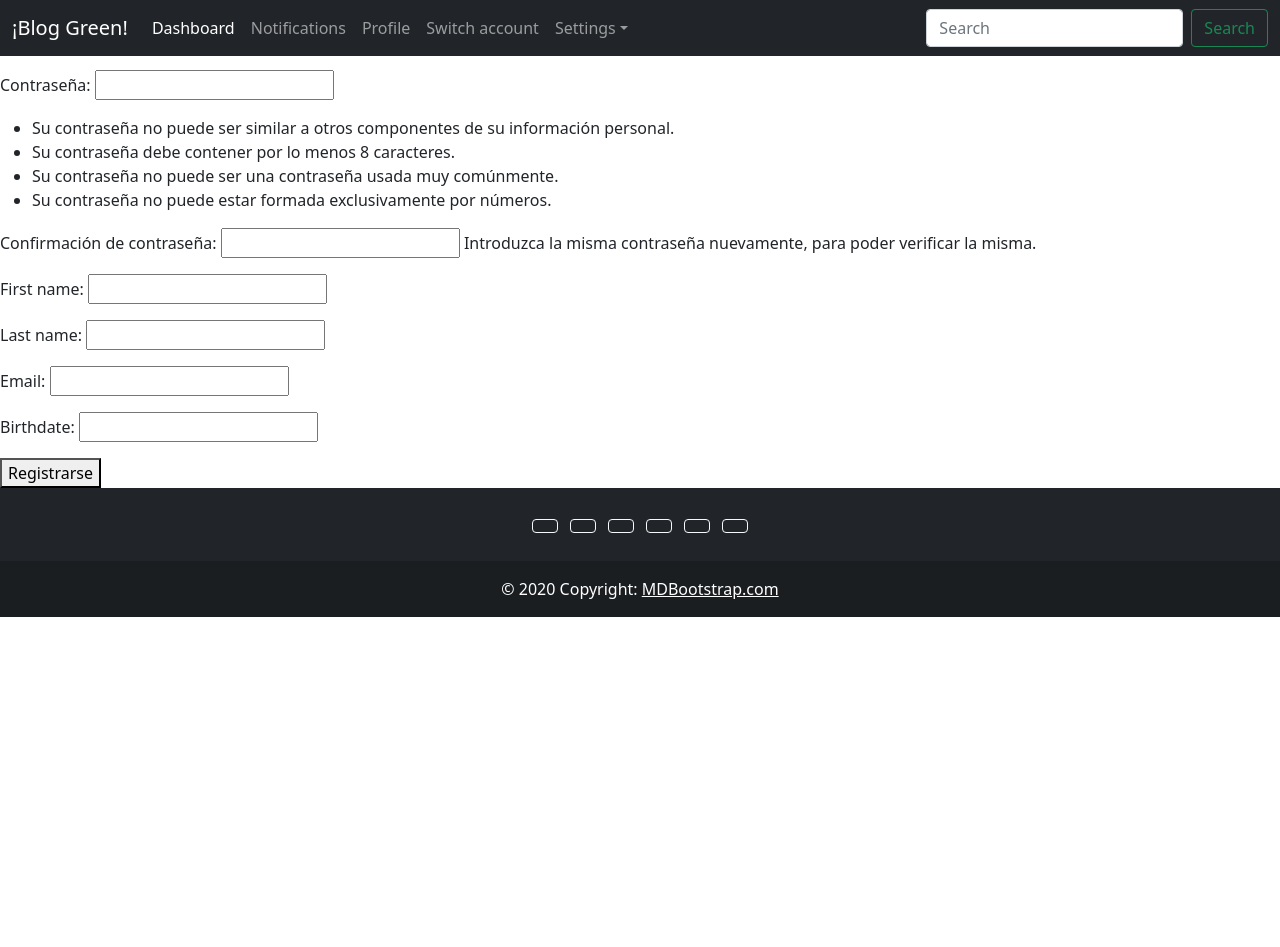
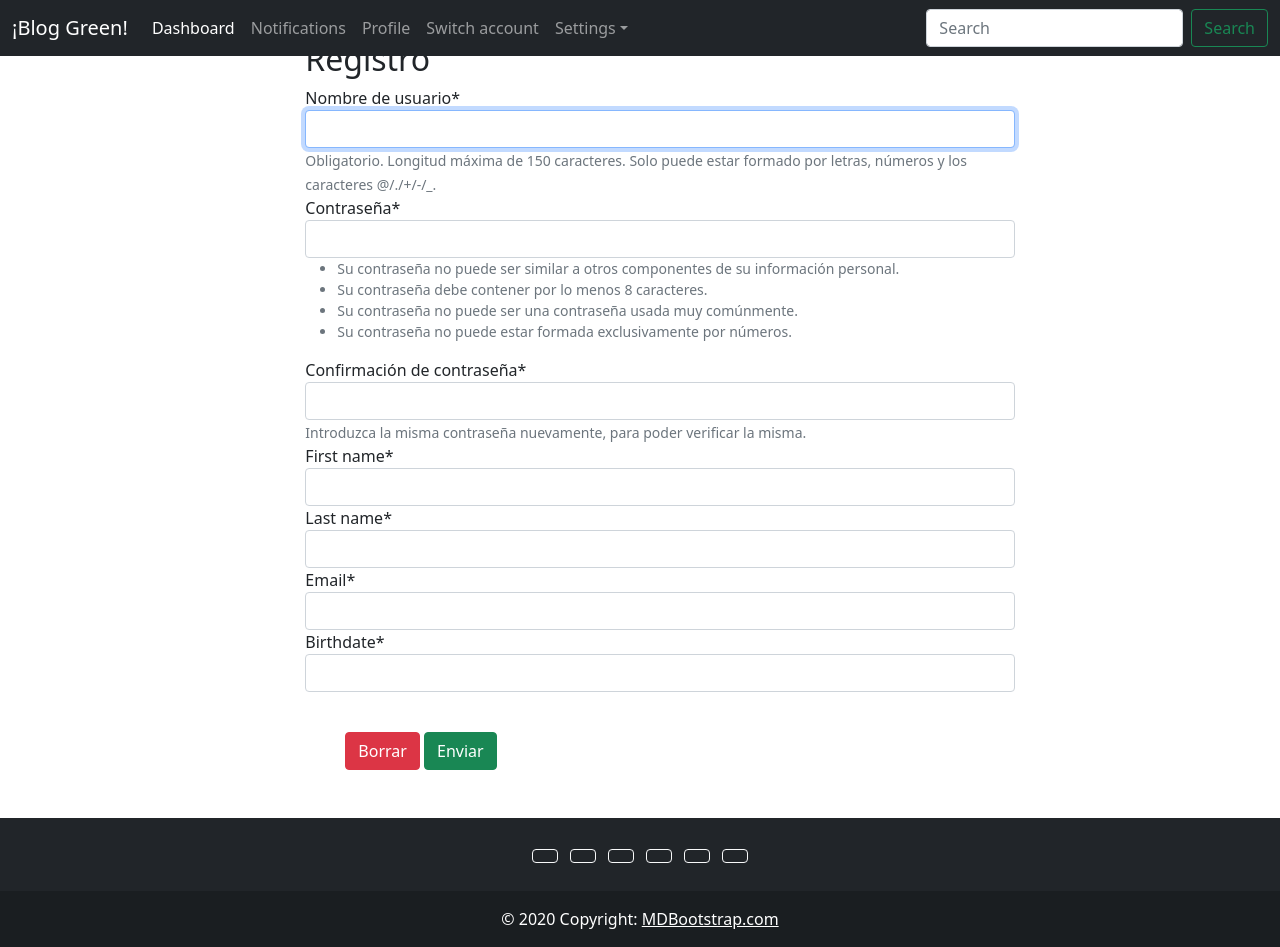
Before and after one commit to Dihue/grupo_13, a Django app: page /registro/ in a window 1280 px wide. Before the commit the page ends 617 px from the top, so only its background shows below. Run offline with Django 3.2, Linux system fonts and the light colour scheme; parts of the project's set-up code (start-up, migrations or seed data) failed here and were passed over; some libraries are stand-ins or nearby versions.

Commit message:
Crispy form

```diff
--- a/repositorio/bloggreen/apps/users/urls.py
+++ b/repositorio/bloggreen/apps/users/urls.py
@@ -1,5 +1,7 @@
 from django.urls import path
 from . import views
+
+app_name = 'users'
 
 urlpatterns = [
     path('registro/', views.RegisterUser.as_view(), name='registro')
--- a/repositorio/bloggreen/bloggreen/settings/base.py
+++ b/repositorio/bloggreen/bloggreen/settings/base.py
@@ -12,6 +12,8 @@
 
 AUTH_USER_MODEL = 'users.User'
 
+CRISPY_TEMPLATE_PACK = 'bootstrap4'
+
 # Application definition
 
 INSTALLED_APPS = [
@@ -24,6 +26,7 @@
     'django.contrib.sites',
     'apps.posts',
     'apps.users',
+    'crispy_forms',
 ]
 
 MIDDLEWARE = [
--- a/repositorio/bloggreen/bloggreen/urls.py
+++ b/repositorio/bloggreen/bloggreen/urls.py
@@ -20,7 +20,7 @@
     path('admin/', admin.site.urls),
 
     path('',views.Inicio, name='inicio'),
-    path('',include('apps.users.urls'))
+    path('', include('apps.users.urls'))
 
 ]
 
--- a/repositorio/bloggreen/templates/usuario/registro.html
+++ b/repositorio/bloggreen/templates/usuario/registro.html
@@ -1,12 +1,22 @@
 {% extends 'base.html' %}
+{% load crispy_forms_tags %}
 
 {% block content %}
+<br>
+<dir class="container">
+    <dir class="row justify-content-md-center">
+        <dir class="col-lg-8">
+            <h2 class="text-dark">Registro</h2>
+            <form class="text-dark" method="post" enctype="multipart/form-data">
+                {% csrf_token %}
+                {{ form | crispy }}
 
-<form class="form" method="post">
-    {% csrf_token %}
-    {{ form.as_p }}
-
-    <button type="submit" id="submit">Registrarse</button>
-</form>
-
+                <dir class="float-right"><br>
+                    <input class="btn btn-danger" type="reset" value="Borrar">
+                    <input class="btn btn-success" type="submit" value="Enviar">
+                </dir>
+            </form>
+        </dir>
+    </dir>
+</dir>
 {% endblock content %}
```
